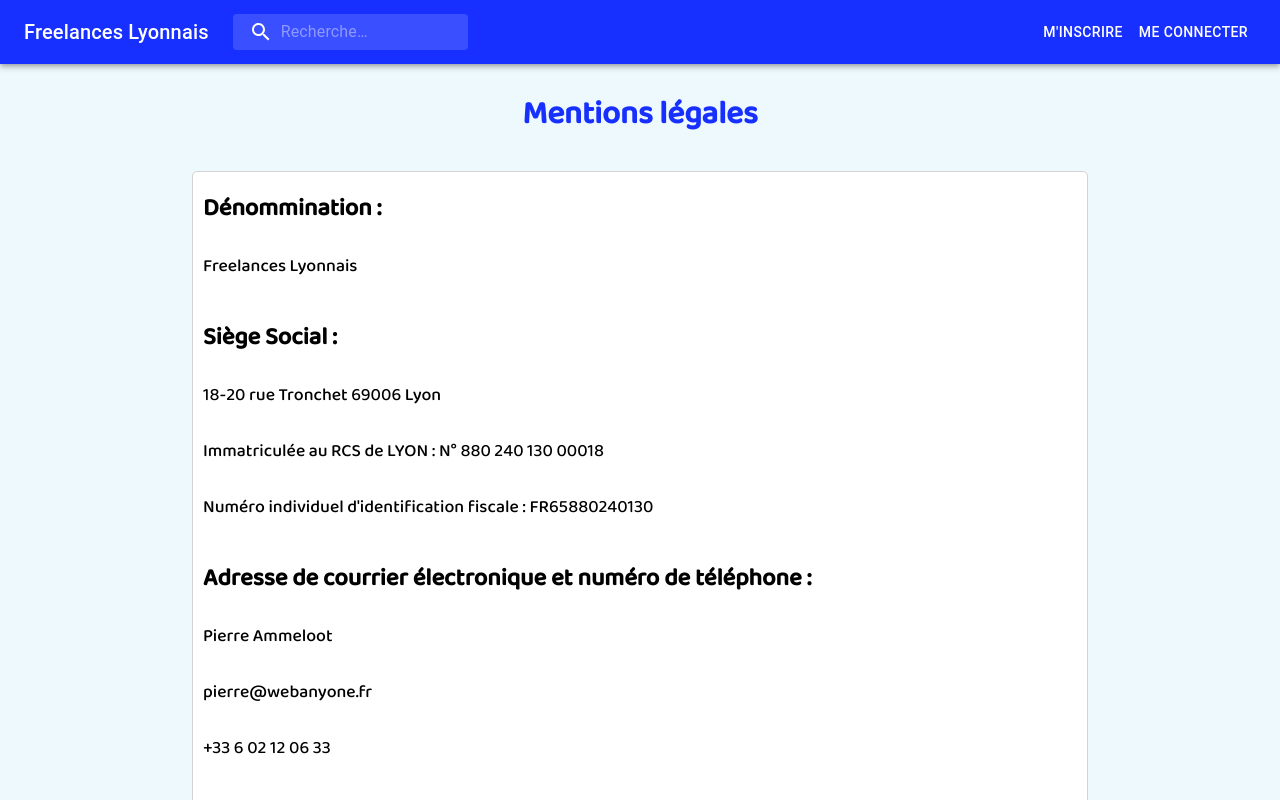
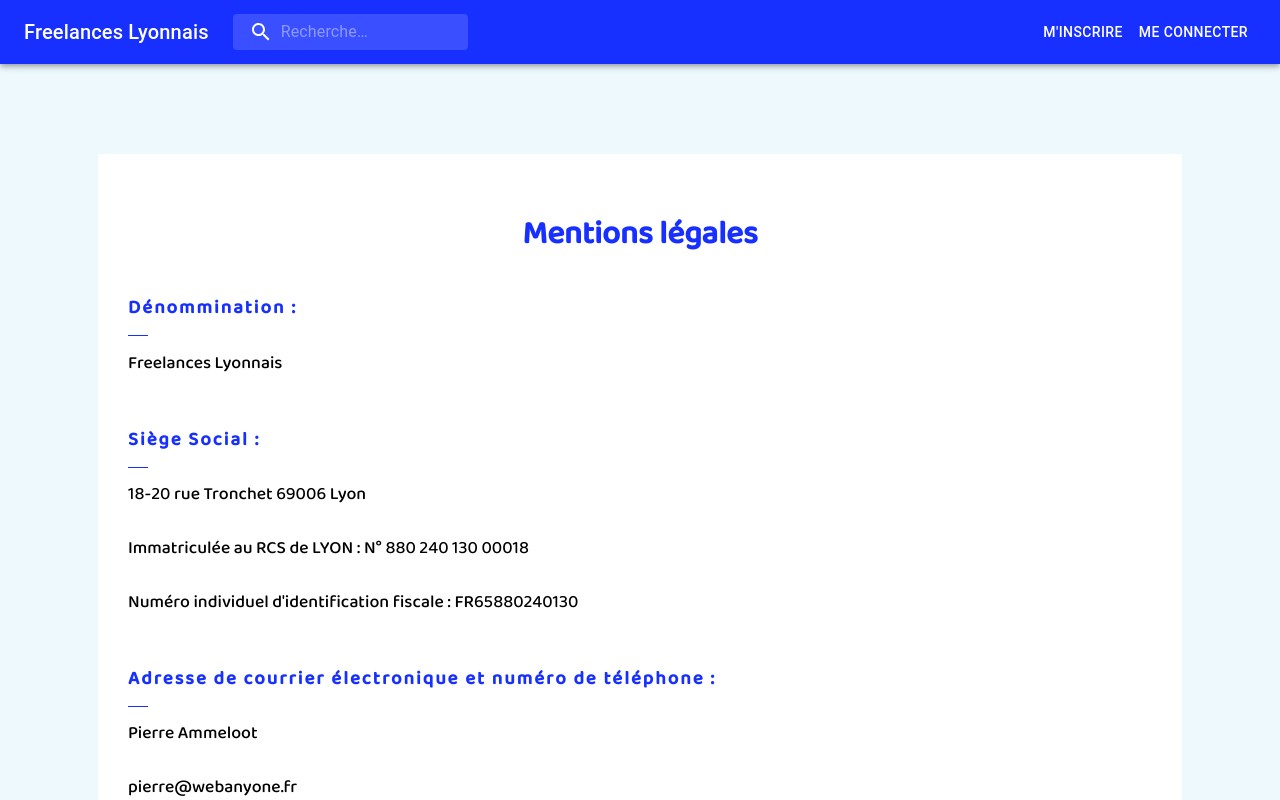
Before and after one commit to WildCodeSchool/fl-lyonnais-front, a React (Create React App) app: page /mentions_legales in a window 1280 px wide. Shown: the top 800 px of the page. Built offline with nearby package versions, Linux system fonts and the light colour scheme.

Commit message:
fix generic page

```diff
--- a/src/App.js
+++ b/src/App.js
@@ -1,5 +1,5 @@
 import React, { useState } from 'react';
-import Home from './pages/Home';
+import Home from './pages/generic page/Home';
 import Detail from './pages/Detail';
 import Listing from './pages/Listing';
 import MailInfo from './pages/MailInfo';
--- a/src/components/FormEdition/AddressForm.js
+++ b/src/components/FormEdition/AddressForm.js
@@ -5,7 +5,7 @@ import TextField from '@material-ui/core/TextField';
 import TextareaAutosize from '@material-ui/core/TextareaAutosize';
 import UploadButtons from './UploadButtons';
 import EditionContext from './EditionContext';
-import '../../pages/Home.scss';
+import '../../pages/generic page/Home.scss';
 
 export default function AddressForm () {
   const { email, job_title, firstname, lastname, street, zip_code, city, bio, handleAdressFormChange } = useContext(EditionContext);
--- a/src/pages/generic page/About.js
+++ b/src/pages/generic page/About.js
@@ -1,25 +1,38 @@
 import React from 'react';
-import './Generic.scss';
+import './Home.scss';
 
 function About () {
   return (
-    <div className='Generic'>
+    <div className='home'>
+      <div className='form' />
+      <main className='homepage'>
         <h1>A propos</h1>
-      <section className='section'>
-        <h2>Dénommination :</h2>
+
+        <div className='paragraphe'>
+          <h3>Dénommination :</h3>
           <p>Freelances Lyonnais</p>
-        <h2>Siège Social :</h2>
+        </div>
+
+        <div className='paragraphe'>
+          <h3>Siège Social :</h3>
           <p>18-20 rue Tronchet 69006 Lyon</p>
           <p>Immatriculée au RCS de LYON : N° 880 240 130 00018</p>
           <p>Numéro individuel d'identification fiscale : FR65880240130</p>
-        <h2>Adresse de courrier électronique et numéro de téléphone :</h2>
+        </div>
+
+        <div className='paragraphe'>
+          <h3>Adresse de courrier électronique et numéro de téléphone :</h3>
           <p>Pierre Ammeloot</p>
           <p>pierre@webanyone.fr</p>
           <p>+33 6 02 12 06 33</p>
-        <h2>Mentions complémentaires :</h2>
+        </div>
+
+        <div className='paragraphe'>
+          <h3>Mentions complémentaires :</h3>
           <p>Hébergeur du site internet : OVH, 2 rue Kellermann, 59100 Roubaix, France</p>
           <p>Directeur de la publication : Pierre Ammeloot</p>
-      </section>
+        </div>
+      </main>
     </div>
   );
 }
--- a/src/pages/generic page/GeneralConditions.js
+++ b/src/pages/generic page/GeneralConditions.js
@@ -1,25 +1,38 @@
 import React from 'react';
-import './Generic.scss';
+import './Home.scss';
 
 function GeneralConditions () {
   return (
-    <div className='Generic'>
+    <div className='home'>
+      <div className='form' />
+      <main className='homepage'>
         <h1>Conditions générales</h1>
-      <section className='section'>
-        <h2>Dénommination :</h2>
+
+        <div className='paragraphe'>
+          <h3>Dénommination :</h3>
           <p>Freelances Lyonnais</p>
-        <h2>Siège Social :</h2>
+        </div>
+
+        <div className='paragraphe'>
+          <h3>Siège Social :</h3>
           <p>18-20 rue Tronchet 69006 Lyon</p>
           <p>Immatriculée au RCS de LYON : N° 880 240 130 00018</p>
           <p>Numéro individuel d'identification fiscale : FR65880240130</p>
-        <h2>Adresse de courrier électronique et numéro de téléphone :</h2>
+        </div>
+
+        <div className='paragraphe'>
+          <h3>Adresse de courrier électronique et numéro de téléphone :</h3>
           <p>Pierre Ammeloot</p>
           <p>pierre@webanyone.fr</p>
           <p>+33 6 02 12 06 33</p>
-        <h2>Mentions complémentaires :</h2>
+        </div>
+
+        <div className='paragraphe'>
+          <h3>Mentions complémentaires :</h3>
           <p>Hébergeur du site internet : OVH, 2 rue Kellermann, 59100 Roubaix, France</p>
           <p>Directeur de la publication : Pierre Ammeloot</p>
-      </section>
+        </div>
+      </main>
     </div>
   );
 }
--- a/src/pages/generic page/Generic.scss
+++ /dev/null
@@ -1,36 +0,0 @@
-.Generic {
-
-  display: flex;
-  flex-direction: column;
-  width: 70%;
-  margin: auto;
-
-  h1 {
-
-  }
-
-  .section {
-    display: flex;
-    flex-direction: column;
-    justify-content: flex-start;
-    background-color: white;
-    border: 1px solid lightgray;
-    box-shadow: lightgray;
-    border-radius: 5px;
-    margin-bottom: 25px;
-    text-align: left;
-
-    h2 {
-      padding-left: 10px;
-      margin: 15px 0 10px 0;
-    }
-
-    p {
-      padding-left: 10px;
-      margin-top: 5px;
-      margin-bottom: 15px;
-    }
-
-  }
-
-}
--- /dev/null
+++ b/src/pages/generic page/Home.js
@@ -0,0 +1,32 @@
+import React from 'react';
+import './Home.scss';
+import logo from './logo.png';
+
+function Home () {
+  return (
+    <div className='home'>
+      <div className='logo'><img src={logo} alt='Logo du site Freelance Lyonnais' className='logoHome' /></div>
+      <div className='form' />
+      <main className='homepage'>
+        <h1> Bienvenue chez Les Freelances Lyonnais </h1>
+
+        <div className='paragraphe'>
+          <h3>Qui se cache derrière Les Freelances Lyonnais ? </h3>
+          <p>Si vous êtes arrivé.e.s sur cette page, c’est que vous en connaissez au moins un.e :) Vous avez apprécié la qualité de son travail, sa proximité géographique, et sa disponibilité. Imaginez maintenant qu’on vous dise qu’on connaît 1800 autres professionnel.le.s comme ça ?</p>
+        </div>
+
+        <div className='paragraphe'>
+          <h3>Lyon, c’est un petit réseau, et ça tombe bien. </h3>
+          <p>C’est bien connu, à Lyon, les choses fonctionnent en réseaux. Les Freelances Lyonnais l’ont compris, et jouent sur cette dynamique pour trouver leurs client.e.s et leurs partenaires de prestations. Ce réseau offre des rendez-vous mensuels pour réseauter et se tenir à jour sur les actualités professionnelles locales.  Notre groupe Facebook nous permet de consulter en tout temps ces 1800 professionnel.le.s et aller chercher les réponses, ressources et conseils qui font la différence.</p>
+        </div>
+
+        <div className='paragraphe'>
+          <h3>Un arsenal de compétences dans lequel piocher </h3>
+          <p>L’annuaire des Freelances, c’est un peu comme faire son marché ou visiter son magasin de quartier : vous appuyez le commerce local et vous avez l’avantage d’une offre sur mesure, dans votre langue, voire votre quartier ! Ce Freelance bénéficie de l’appui de son réseau pour aller chercher un compétence additionnelle dont votre projet aura besoin, soumettre à la sagesse de la foule connaisseuse les questions pointues ou encore vous référer un autre prestataire de confiance.</p>
+        </div>
+      </main>
+    </div>
+  );
+}
+
+export default Home;
--- a/src/pages/generic page/LegalDisclaimer.js
+++ b/src/pages/generic page/LegalDisclaimer.js
@@ -1,27 +1,40 @@
 import React from 'react';
-import './Generic.scss';
+import './Home.scss';
 
-function Generic () {
+function LegalDisclaimer () {
   return (
-    <div className='Generic'>
+    <div className='home'>
+      <div className='form' />
+      <main className='homepage'>
         <h1>Mentions légales</h1>
-      <section className='section'>
-        <h2>Dénommination :</h2>
+
+        <div className='paragraphe'>
+          <h3>Dénommination :</h3>
           <p>Freelances Lyonnais</p>
-        <h2>Siège Social :</h2>
+        </div>
+
+        <div className='paragraphe'>
+          <h3>Siège Social :</h3>
           <p>18-20 rue Tronchet 69006 Lyon</p>
           <p>Immatriculée au RCS de LYON : N° 880 240 130 00018</p>
           <p>Numéro individuel d'identification fiscale : FR65880240130</p>
-        <h2>Adresse de courrier électronique et numéro de téléphone :</h2>
+        </div>
+
+        <div className='paragraphe'>
+          <h3>Adresse de courrier électronique et numéro de téléphone :</h3>
           <p>Pierre Ammeloot</p>
           <p>pierre@webanyone.fr</p>
           <p>+33 6 02 12 06 33</p>
-        <h2>Mentions complémentaires :</h2>
+        </div>
+
+        <div className='paragraphe'>
+          <h3>Mentions complémentaires :</h3>
           <p>Hébergeur du site internet : OVH, 2 rue Kellermann, 59100 Roubaix, France</p>
           <p>Directeur de la publication : Pierre Ammeloot</p>
-      </section>
+        </div>
+      </main>
     </div>
   );
 }
 
-export default Generic;
+export default LegalDisclaimer;
```
Also changed, not shown: src/pages/Home.js (deleted, +0 -50 lines), src/pages/generic page/Home.scss (renamed from src/pages/Home.scss), src/pages/generic page/logo.png (renamed from src/images/logo.png). Lines whose indentation alone changed are shown as unchanged.
